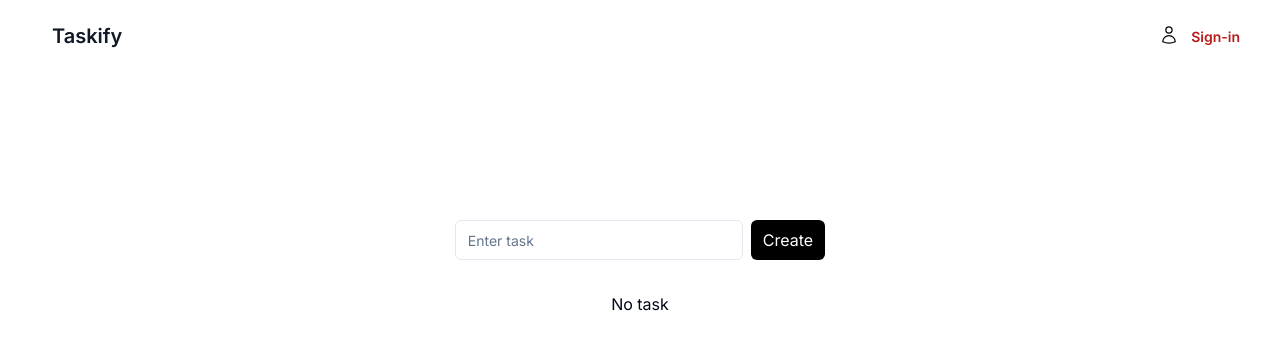
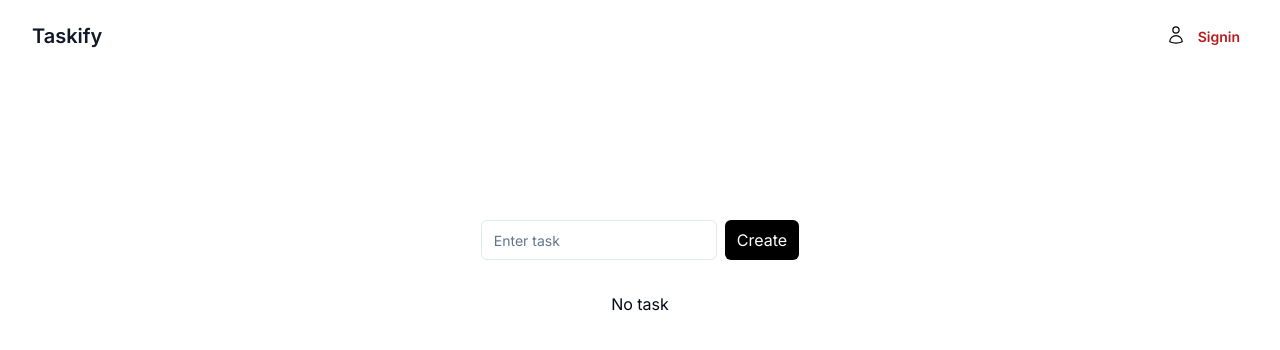
Before and after one commit to zainab-kassim/Taskify-client, a Next.js app: page / in a window 1280 px wide. Shown: the top 350 px of the page. Built offline with nearby package versions, Linux system fonts and the light colour scheme.

Commit message:
responsiveness update

```diff
--- a/components/shared/CreateTaskForm.tsx
+++ b/components/shared/CreateTaskForm.tsx
@@ -92,6 +92,11 @@ export default function CreateTaskForm() {
     async function onSubmit(values: z.infer<typeof FormSchema>) {
         const token = localStorage.getItem('token')
         const headers = createAuthHeaders(token)
+        if(!token){
+            toast({
+                description:"Sign in to create tasks"
+            })
+        }
 
         try {
             if (action === 'Add') {
@@ -176,7 +181,7 @@ export default function CreateTaskForm() {
                                 {...field}
                                 placeholder="Enter task"
                                 required
-                                className="w-72"
+                                className="w-auto"
                             />
                         )}
 
--- a/components/shared/Nav.tsx
+++ b/components/shared/Nav.tsx
@@ -28,7 +28,7 @@ export default function Nav() {
 
   }, []);
 
-  function Logout() {
+  function handleLogout() {
 
     localStorage.removeItem('token')
     localStorage.removeItem('username')
@@ -36,10 +36,11 @@ export default function Nav() {
     router.push('/sign-in')
     toast({
       description: 'User logged out successfully'// Show the toast message
-  })
+    })
+  }
 
-
-
+  function handleLogin() {
+    router.push('/sign-in')
   }
 
   return (
@@ -48,7 +49,7 @@ export default function Nav() {
         <nav aria-label="Global" className="flex items-center justify-between p-6 lg:px-8">
           <div className="flex lg:flex-1">
             <a href="/" className="-m-1.5 p-1.5">
-              <span className="font-semibold text-xl pl-5 leading-6 text-gray-900">Taskify</span>
+              <span className="font-semibold text-xl  leading-6 text-gray-900">Taskify</span>
 
             </a>
           </div>
@@ -65,9 +66,16 @@ export default function Nav() {
           <div className="hidden lg:flex lg:flex-1 lg:justify-end">
             <div className="text-base flex    pr-3  font-semibold leading-6 text-gray-900">
               <UserIcon className="h-5 w-5 text-black inline" />{username}</div>
-            <button onClick={Logout} className="text-sm pr-2 font-semibold leading-6 text-red-700">
-              {isLoggedin ? 'Logout' : 'Sign-in'}
-            </button>
+            <div className="text-sm pr-2 font-semibold leading-6 text-red-700">
+              {isLoggedin ?
+                (<>
+                  <button onClick={handleLogout}>Logout</button>
+                </>) :
+                (<>
+                <button onClick={handleLogin}>Signin</button>
+                </>)
+              }
+            </div>
           </div>
         </nav>
         <Dialog open={mobileMenuOpen} onClose={setMobileMenuOpen} className="lg:hidden">
@@ -88,13 +96,20 @@ export default function Nav() {
               <div className="-my-6 divide-y divide-gray-500/10">
 
                 <div className="py-6">
-                 <UserIcon className="h-6 w-6 text-black inline" />{username}
-                  <button onClick={Logout}
+                  <UserIcon className="h-6 w-6 text-black inline" />{username}
+                  <div
 
                     className="-mx-3 block rounded-lg px-3 py-2.5 text-base font-semibold leading-7 text-red-700 hover:bg-gray-50"
                   >
-                    {isLoggedin ? 'Logout' : 'Sign-in'}
-                  </button>
+                    {isLoggedin ?
+                (<>
+                  <button onClick={handleLogout}>Logout</button>
+                </>) :
+                (<>
+                <button onClick={handleLogin}>Signin</button>
+                </>)
+              }
+                  </div>
                 </div>
               </div>
             </div>
--- a/package.json
+++ b/package.json
@@ -23,7 +23,7 @@
     "next": "14.2.5",
     "react": "^18",
     "react-dom": "^18",
-    "react-hook-form": "^7.52.2",
+    "react-hook-form": "^7.53.0",
     "tailwind-merge": "^2.5.2",
     "tailwindcss-animate": "^1.0.7",
     "zod": "^3.23.8"
```
Also changed, not shown: 1 other file (tests, documents, lock files or other folders).
